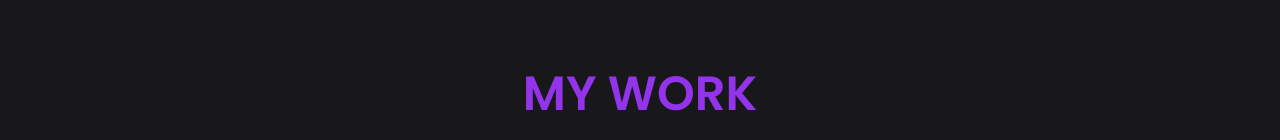
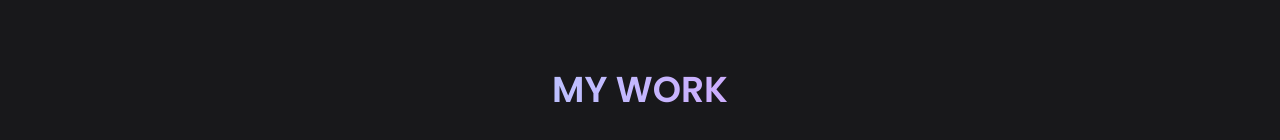
Before and after one commit to vikramdotcom/portfolio, a Next.js app: page / in a window 1280 px wide. Shown: the part 810-950 px from the top of the page. Built offline with nearby package versions, Linux system fonts and the light colour scheme.

Commit message:
Update projects.tsx

```diff
--- a/components/projects.tsx
+++ b/components/projects.tsx
@@ -446,7 +446,7 @@ const ProjectsSection: React.FC = () => {
           initial={{ opacity: 0, y: -20 }}
           animate={{ opacity: 1, y: 0 }}
           transition={{ duration: 0.5 }}
-          className="text-5xl font-bold text-center mb-10 text-purple-600"
+          className="text-4xl font-bold text-center mb-8 bg-gradient-to-r from-[#8AF9FF] to-[#FF74FD] bg-clip-text text-transparent"
         >
           MY WORK
         </motion.h2>
```
